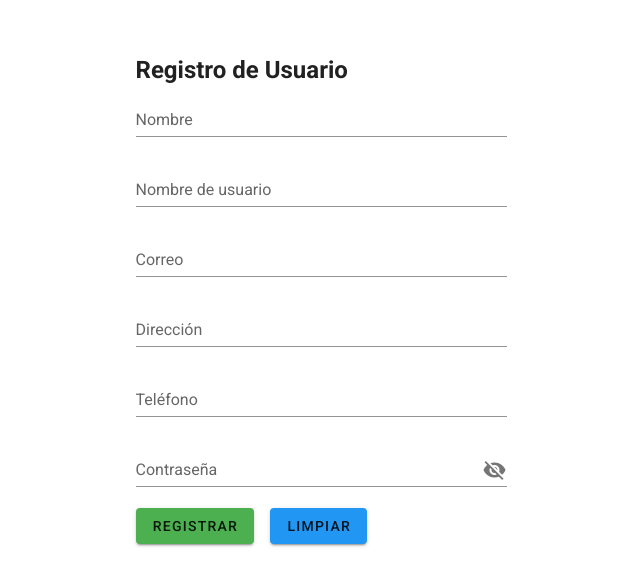
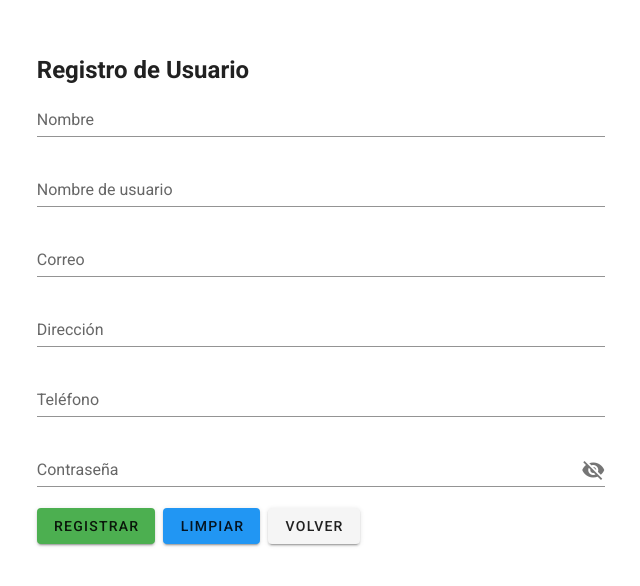
Before and after one commit to sdominguez/vue-practica06-login, a Vue app in the folder frontend/: page /user in a window 1280 px wide. Shown: the part 102-688 px from the top of the page, without its empty margins (319-959 px from the left). Built offline with nearby package versions, Linux system fonts and the light colour scheme; what vue-sweetalert2 would draw is missing.

Commit message:
goBack functionality in new user form was implemented

```diff
--- a/frontend/src/views/UserView.vue
+++ b/frontend/src/views/UserView.vue
@@ -1,7 +1,7 @@
 <template>
     <v-container fill-height>
         <v-row align="center" justify="center">
-        <v-col cols="8" md="4">
+        <v-col cols="10" md="6">
             <h2>Registro de Usuario</h2>
                 <v-form ref="form" v-model="isFormValid" lazy-validation>
                     <v-text-field v-model="name" :rules="nameRules" label="Nombre" required></v-text-field>
@@ -18,8 +18,11 @@
                     <v-btn color="green" @click="submitForm">
                         Registrar
                     </v-btn>
-                    <v-btn class="ml-4" color="blue" @click="resetForm">
+                    <v-btn class="ml-2" color="blue" @click="resetForm">
                         Limpiar
+                    </v-btn>
+                    <v-btn class="ml-2" @click="goBack">
+                        Volver
                     </v-btn>
                 </v-form>
             </v-col>
@@ -136,8 +139,10 @@ export default {
             this.$refs.form.reset();
             this.name = '';
             this.email = '';
-            // eslint-disable-next-line vue/no-mutating-props
             this.contrasenia = '';
+        },
+        goBack() {
+            this.$router.go(-1);
         },
     },
 }
```
